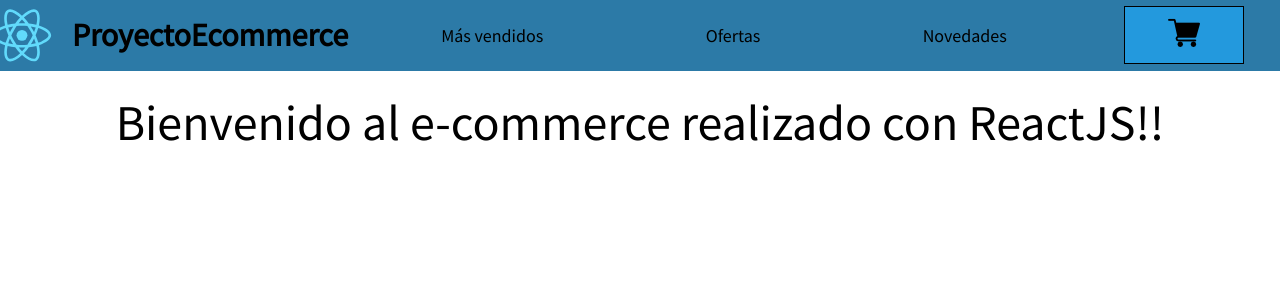
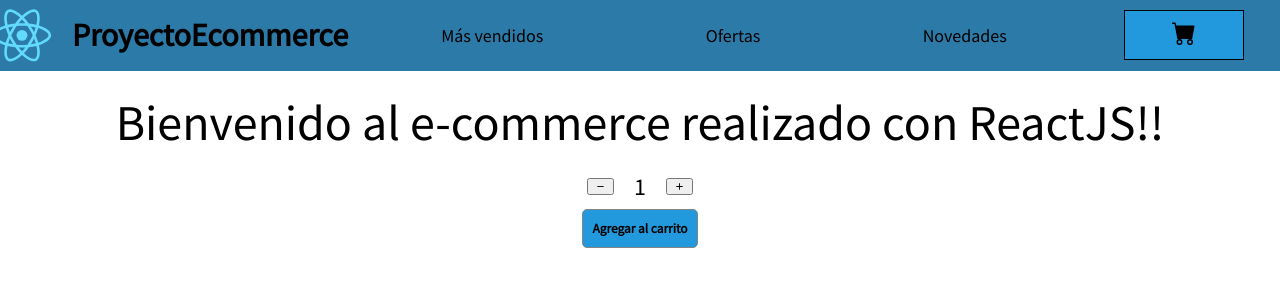
Before and after one commit to AxelVillegasLuna/Ecommerce_React_Villegas, a React (Create React App) app: page / in a window 1280 px wide. Shown: the top 300 px of the page. Built offline with nearby package versions, Linux system fonts and the light colour scheme.

Commit message:
Se agrega el contador y el uso de react icons

```diff
--- a/package.json
+++ b/package.json
@@ -8,6 +8,7 @@
     "@testing-library/user-event": "^13.5.0",
     "react": "^18.2.0",
     "react-dom": "^18.2.0",
+    "react-icons": "^4.4.0",
     "react-scripts": "5.0.1",
     "web-vitals": "^2.1.4"
   },
--- a/src/components/CartWidget/CartWidget.js
+++ b/src/components/CartWidget/CartWidget.js
@@ -1,4 +1,4 @@
-import Carrito from './carrito.png'
+import { BsFillCartFill } from "react-icons/bs";
 import './CartWidget.css'
 
 /*
@@ -8,7 +8,7 @@ Componente del carrito de compras que muestra un botón para acceder a el
 function CartWidget() {
   return (
     <div id="carrito-componente">
-      <a href='#'><img src={Carrito} alt="Logo carrito"/></a>
+      <a href='#'><BsFillCartFill color="black" size="24px"/></a>
     </div>
   )
 }
--- /dev/null
+++ b/src/components/ItemCount/ItemCount.css
@@ -0,0 +1,42 @@
+/*GENERAL*/
+*{
+    margin: 0;
+    box-sizing: border-box;
+    text-decoration: none;
+    list-style: none;
+    font-family: 'Source Sans Pro', sans-serif;
+}
+
+/*CONTADOR*/
+#count{
+    display: flex;
+    justify-content: center;
+    align-items: center;
+    max-height: 25px;
+}
+
+#count p{
+    font-size: 24px;
+}
+
+.btn_count{
+
+    display: flex;
+    justify-content: center;
+    align-items: center;
+}
+
+/*BOTON DE AGREGAR AL CARRITO*/
+
+#addCart{
+    margin: 10px;
+}
+
+#addCartBtn{
+    cursor: pointer;
+    font-weight: bold;
+    padding: 10px;
+    border: 1px solid rgb(132, 133, 130);
+    border-radius: 5px;
+    background-color: rgb(35, 153, 221);
+}
--- /dev/null
+++ b/src/components/ItemCount/ItemCount.js
@@ -0,0 +1,46 @@
+import './ItemCount.css';
+import { useState } from "react"
+import { BiPlus } from "react-icons/bi";
+import { BiMinus } from "react-icons/bi";
+
+const ItemCount = (props) => {
+    const stock = parseInt(props.stock);
+    const initial = parseInt(props.initial);
+
+    const [count, setCount] = useState(initial);
+
+    const addCount = () => {
+        if(stock == 0){
+            alert("No hay stock disponible");
+        }else if(count < stock){
+            setCount(count + 1);
+        }else{
+            alert("No puedes superar el límite de stock");
+        }
+    }
+
+    const subtractCount = () => {
+        if(stock == 0){
+            alert("No hay stock disponible");
+        }else if(count > initial){
+            setCount(count - 1);
+        }else{
+            alert(`No puedes elegir menos de ${initial} producto/s`);
+        }
+    }
+
+    return (
+        <div >
+            <div id="count">
+                <button className="btn_count" onClick={subtractCount}><BiMinus color='black' size="11px"/></button>
+                    <p>{count}</p>
+                <button className="btn_count" onClick={addCount}><BiPlus color='black' size="11px"/></button>
+            </div>
+            <div id="addCart">
+                <button id="addCartBtn">Agregar al carrito</button>
+            </div>
+        </div>
+    )
+}
+
+export default ItemCount
--- a/src/components/ItemListContainer/ItemListContainer.js
+++ b/src/components/ItemListContainer/ItemListContainer.js
@@ -1,4 +1,5 @@
-import './ItemListContainer.css'
+import './ItemListContainer.css';
+import ItemCount from '../ItemCount/ItemCount';
 
 /*
 Componente contenedor que recibe una serie de props para ser mostradas en el mismo. En un futuro será el contenedor
@@ -7,9 +8,10 @@ de nuestros articulos
 
 function ItemListContainer(props) {
   return (
-    <div id="contenedor_principal">
+    <main id="contenedor_principal">
       <p>{props.greeting}</p>
-    </div>
+      <ItemCount stock="5" initial="1"></ItemCount>
+    </main>
   )
 }
 
--- a/src/components/NavBar/NavBar.js
+++ b/src/components/NavBar/NavBar.js
@@ -3,7 +3,7 @@ import './NavBar.css';
 import Logo from './logo.svg'
 
 /*
-Componente de la barra de navegación donde tenemos el logo/nombre de la página, botones para ir a otras secciones de la página y
+Componente de la barra de navegación donde tenemos el logo/nombre de la página, botones para ir a otras secciones y
 utilizamos el componente CartWidget para tener acceso al carrito
 */
 
```
Also changed, not shown: src/components/CartWidget/carrito.png (deleted), 1 other file (tests, documents, lock files or other folders).
